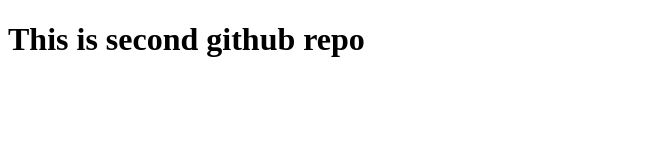
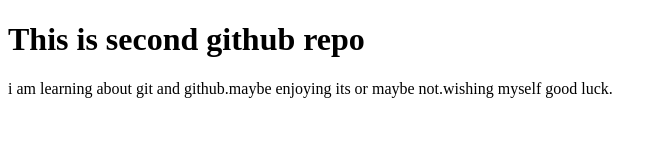
Before and after one commit to sadiameem/second-repo, a plain HTML site: page index.html in a window 1280 px wide. Shown: the whole page, without its empty margins (0-667 px from the left). Drawn offline with Linux system fonts and the light colour scheme.

Commit message:
add a paragrph

```diff
--- a/index.html
+++ b/index.html
@@ -7,5 +7,6 @@
 </head>
 <body>
     <h1>This is second github repo</h1>
+    <p>i am learning about git and github.maybe enjoying its or maybe not.wishing myself good luck.</p>
 </body>
 </html>
```
